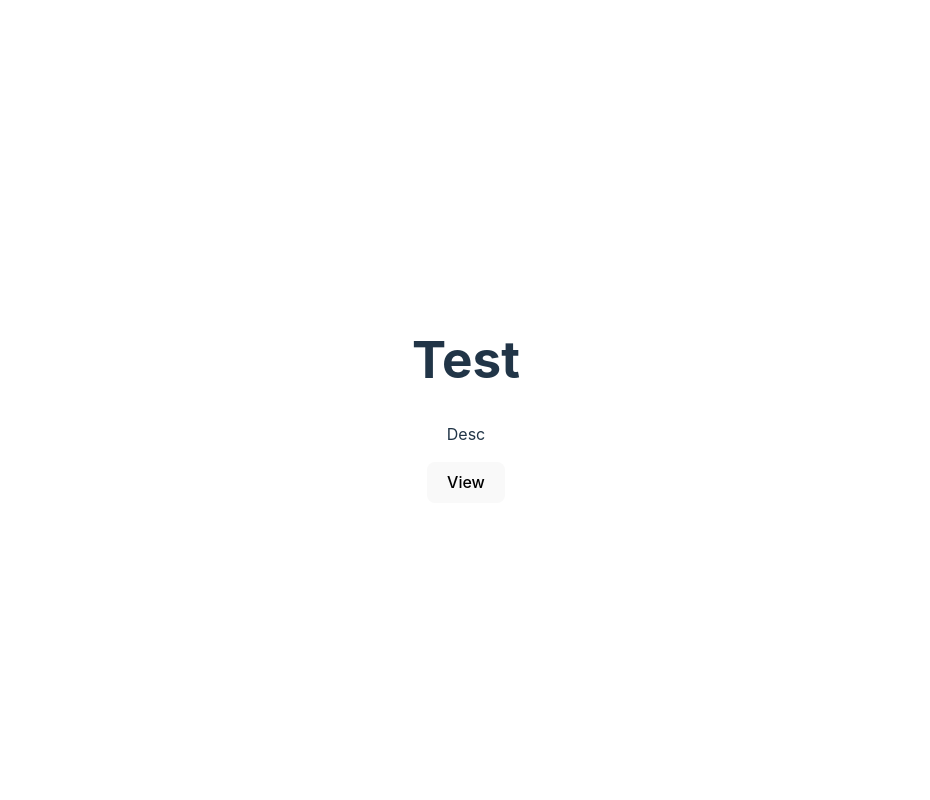
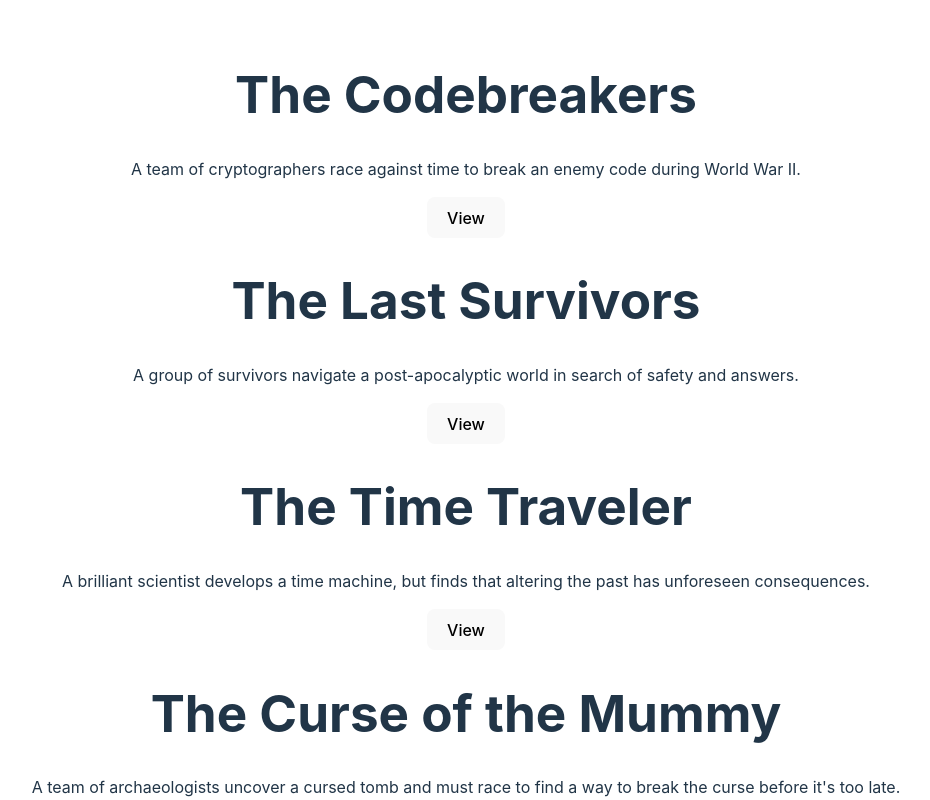
Before and after one commit to RichardBray/react-vite-course, a React (Vite) app: page / in a window 1280 px wide. Shown: the top 800 px of the page, without its empty margins (174-1104 px from the left). Built offline with nearby package versions, Linux system fonts and the light colour scheme.

Commit message:
chore: start end for 4-2

```diff
--- a/src/App.jsx
+++ b/src/App.jsx
@@ -1,10 +1,26 @@
-import './App.css'
-import Card from "./components/Card";
+import './App.css';
+import Card from './components/Card';
+import { videos } from './video-data';
 
 function App() {
+  const hasMoney = true;
+  hasMoney ? console.log("I'm rich") : console.log("I'm poor");
+
   return (
-    <Card title="Test" />
+    <>
+      {videos.map((video) => (
+        <Card key={video.id} title={video.title} description={video.description} />
+      ))}
+    </>
   );
 }
 
-export default App
+export default App;
+
+const multiplier = 113;
+function isYen(dollars) {
+  return dollars * multiplier;
+}
+
+
+isYen(5)
--- a/src/components/Card.jsx
+++ b/src/components/Card.jsx
@@ -1,17 +1,15 @@
-
-function Card({title = "Default title", description= "Desc", children}) {
+function Card({ title = 'Default title', description = 'Desc' }) {
   function handleClick() {
-        alert("Test");
+    alert('Test');
   }
 
   return (
     <div>
       <h1>{title}</h1>
       <p>{description}</p>
-            <div>{children}</div>
       <button onClick={handleClick}>View</button>
     </div>
-    )
+  );
 }
 
 export default Card;
--- /dev/null
+++ b/src/video-data.js
@@ -0,0 +1,42 @@
+export const videos = [
+  {
+    id: 1,
+    title: 'The Codebreakers',
+    description: 'A team of cryptographers race against time to break an enemy code during World War II.',
+    genre: 'Drama'
+  },
+  {
+    id: 2,
+    title: 'The Last Survivors',
+    description: 'A group of survivors navigate a post-apocalyptic world in search of safety and answers.',
+    genre: 'Science Fiction'
+  },
+  {
+    id: 3,
+    title: 'The Time Traveler',
+    description:
+      'A brilliant scientist develops a time machine, but finds that altering the past has unforeseen consequences.',
+    genre: 'Science Fiction'
+  },
+  {
+    id: 4,
+    title: 'The Curse of the Mummy',
+    description:
+      "A team of archaeologists uncover a cursed tomb and must race to find a way to break the curse before it's too late.",
+    genre: 'Horror'
+  },
+  {
+    id: 5,
+    title: 'The Secret Agent',
+    description:
+      'A spy living a double life must navigate a dangerous web of lies and deceit in order to protect his country.',
+    genre: 'Action'
+  },
+  {
+    id: 6,
+    title: 'The Great Adventure',
+    description:
+      "A period drama about a young woman's journey of self-discovery as she travels across Europe in the early 1900s.",
+    genre: 'Drama'
+  },
+];
```
Also changed, not shown: src/assets/video-data.json (deleted, +0 -32 lines). Lines whose indentation alone changed are shown as unchanged.
